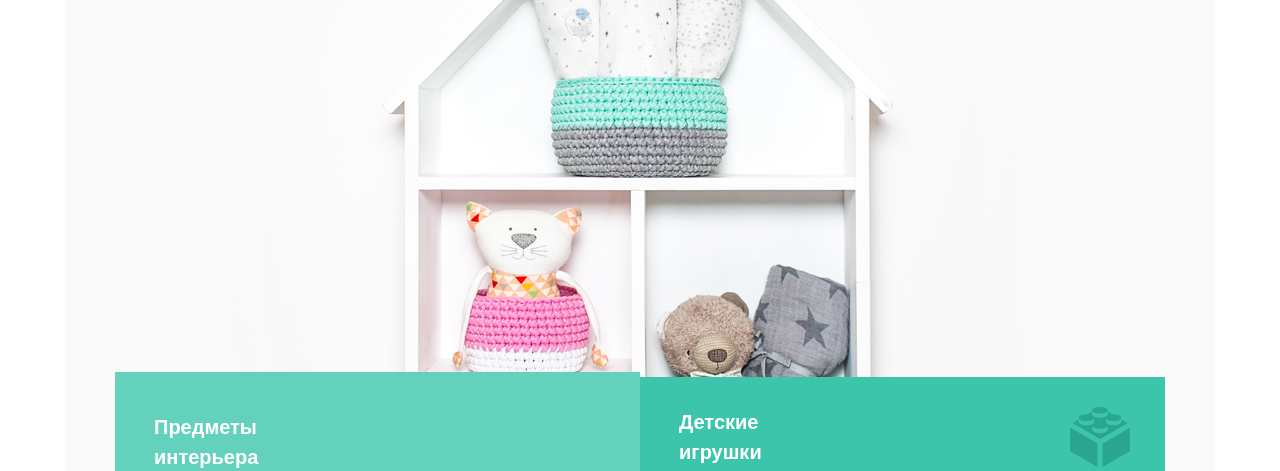
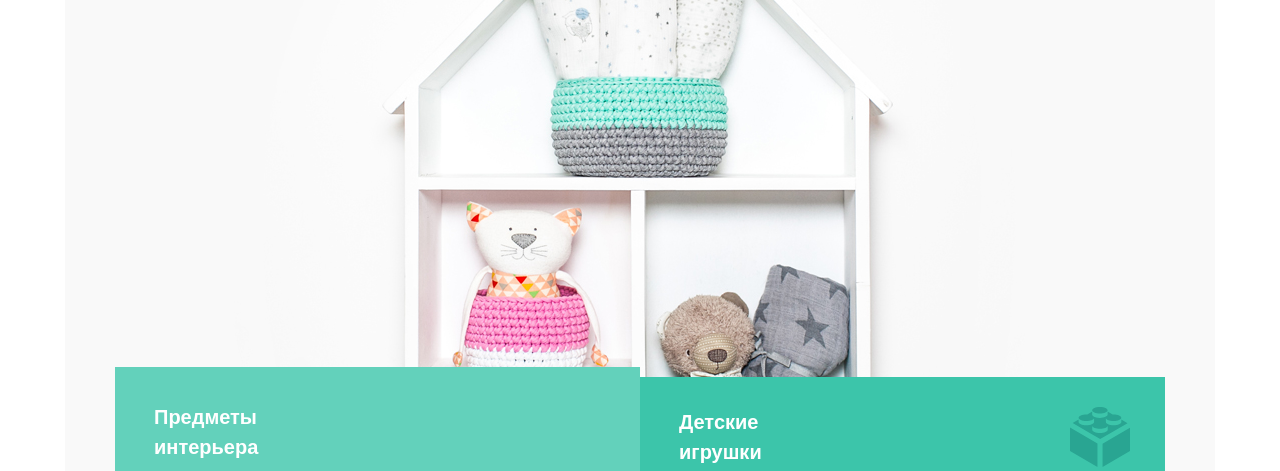
Before and after one commit to il421/mishka-shop, a plain HTML site: page 7/index.html in a window 1280 px wide. In both pictures the pointer is over the link "Предметы интерьера". Shown: the part 329-800 px from the top of the page. Drawn offline with Linux system fonts and the light colour scheme.

Commit message:
:heavy_check_mark: Сборка #7

```diff
--- a/7/css/style.css
+++ b/7/css/style.css
@@ -1412,14 +1412,14 @@ th {
   background-color: #3cc5aa;
 }
 .extra-nav__block a:hover {
-  padding-bottom: 23px;
-  padding-top: 38px;
+  padding-bottom: 33px;
+  padding-top: 33px;
 }
 .extra-nav__block a:active {
   opacity: 0.3;
 }
 .extra-nav__block--dark a:hover::before {
-  top: 30px;
+  top: 25px;
 }
 .extra-nav__block a {
   display: block;
@@ -1474,14 +1474,14 @@ th {
     width: 344px;
   }
   .extra-nav__block a:hover {
-    padding-bottom: 30px;
-    padding-top: 45px;
+    padding-bottom: 40px;
+    padding-top: 40px;
   }
   .extra-nav__block a:active {
     opacity: 0.3;
   }
   .extra-nav__block--dark a:hover::before {
-    top: 40px;
+    top: 35px;
   }
   .extra-nav__block a {
     padding: 35px 0;
@@ -1518,14 +1518,14 @@ th {
     line-height: 30px;
   }
   .extra-nav__block a:hover {
-    padding-bottom: 25px;
-    padding-top: 40px;
+    padding-bottom: 35px;
+    padding-top: 35px;
   }
   .extra-nav__block a:active {
     opacity: 0.3;
   }
   .extra-nav__block--dark a:hover::before {
-    top: 40px;
+    top: 35px;
   }
   .extra-nav__block--dark a::before {
     top: 30px;
```
